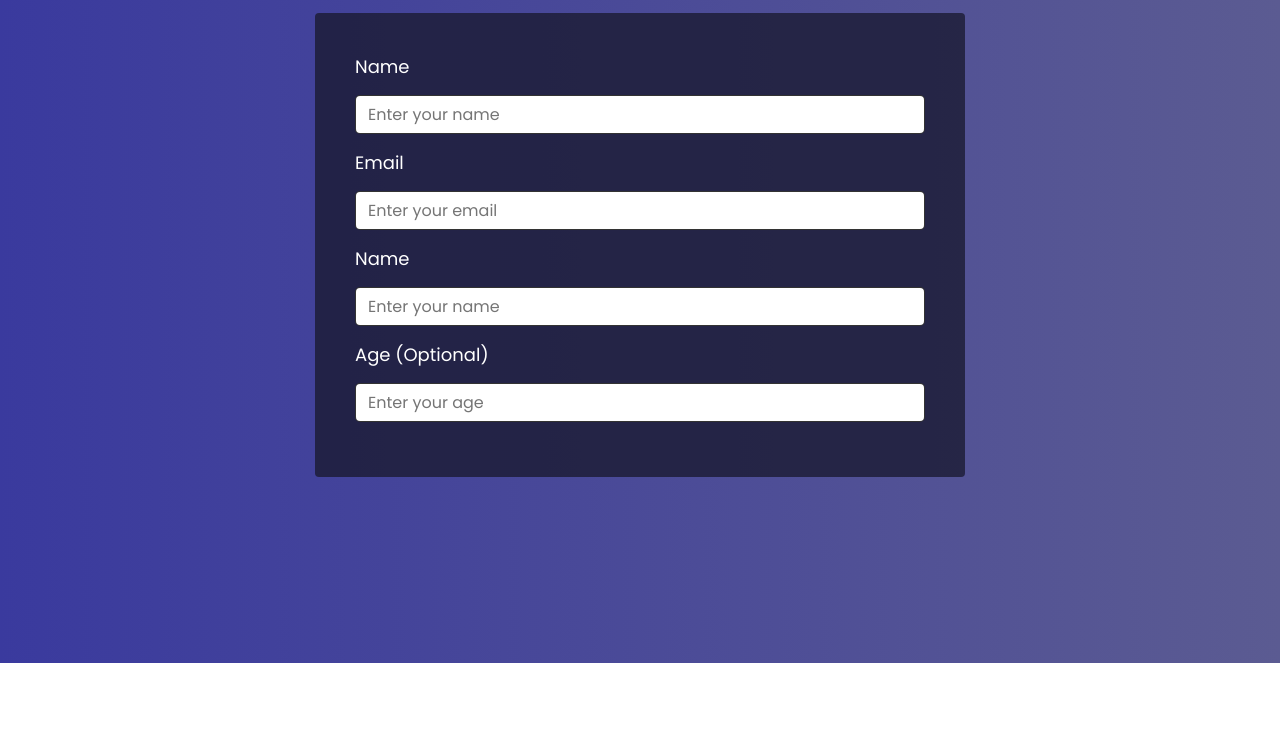
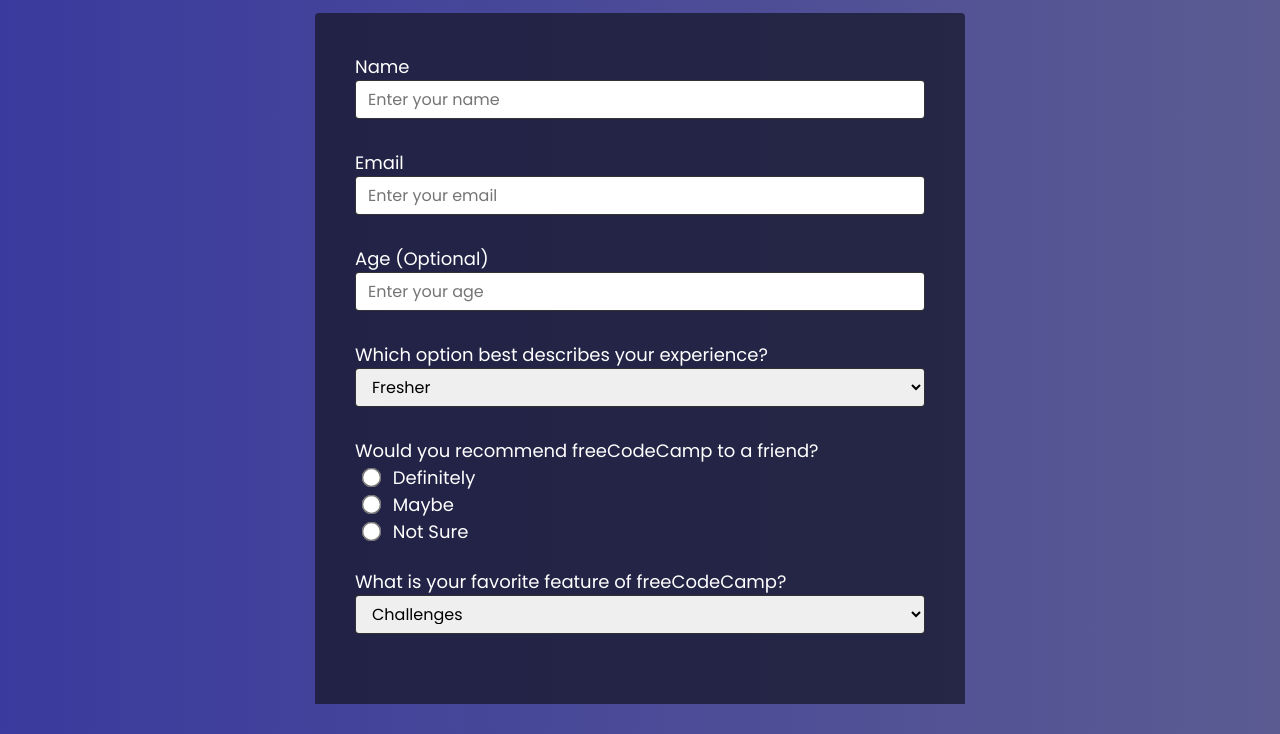
Before and after one commit to dray-snmln/FCC-Tribute-Page, a plain HTML site: page survey/index.html in a window 1280 px wide. Shown: the part 137-871 px from the top of the page. Before the commit the page ends 800 px from the top, so only its background shows below. Drawn offline with Linux system fonts and the light colour scheme.

Commit message:
populate form

```diff
--- a/survey/index.html
+++ b/survey/index.html
@@ -19,10 +19,26 @@
             <input type="text" id="name" placeholder="Enter your name" required><br>
             <label for="email" id="email-label">Email</label><br>
             <input type="email" id="email" placeholder="Enter your email" required><br>
-            <label for="name" id="name-label">Name</label><br>
-            <input type="text" id="name" placeholder="Enter your name" required><br>
-            <label for="age" id="email-label" min="18" max="120">Age <span>(Optional)</span></label><br>
-            <input type="number" id="number-label" placeholder="Enter your age"><br>
+            <label for="age" id="email-label" min="18" max="120">Age<span> (Optional)</span></label><br>
+            <input type="number" id="number" placeholder="Enter your age"><br>
+            <label>Which option best describes your experience?</label><br>
+            <select name="dropdown" id="dropdown" aria-placeholder="Select experience">
+                <option value="fresher">Fresher</option>
+                <option value="associate">Associate</option>
+                <option value="junior">Junior</option>
+                <option value="senior">Senior</option>
+            </select>
+            <label for="group1">Would you recommend freeCodeCamp to a friend?</label><br>
+            <input type="radio" value="2" name="group1"><span> Definitely</span> <br>
+            <input type="radio" value="1" name="group1"><span> Maybe</span>  <br>
+            <input type="radio" value="0" name="group1" id="radio-last"><span> Not Sure</span> <br>
+            <label>What is your favorite feature of freeCodeCamp?</label><br>
+            <select name="dropdown" id="dropdown" aria-placeholder="Select experience">
+                <option value="1">Challenges</option>
+                <option value="2">Projects</option>
+                <option value="3">Community</option>
+                <option value="4">Open Source</option>
+            </select>
         </form>
     </div>
 </body>
--- a/survey/style.css
+++ b/survey/style.css
@@ -22,28 +22,40 @@ body {
 
 #survey-form {
     background-color: rgba(27, 27, 50, 0.8);
-    border-radius: 4px;
+    border-top-left-radius: 4px;
+    border-top-right-radius: 4px;
     padding: 40px;
     text-align: left;
+    height: 100%;
+}
+
+#radio-last {
+    margin-bottom: 30px;
 }
 
 div.container {
     width: 650px;
     margin: 30px auto;
+    height: 100%;
 }
 
-label {
+label, span, #survey-form > p {
     font-size: 18px;
 }
 
-input {
+#email, #name, #number, select {
     font-size: 16px;
     font-family: 'Poppins', sans-serif;
     box-sizing: border-box;
     width: 100%;
-    border-radius: 5px;
+    border-radius: 4px;
     appearance: auto;
-    margin: 15px auto;
+    margin: 0 auto 30px;
     padding: 6px 12px;
     border: 1px rgba(0, 0, 0, .8) solid;
 }
+
+input[type='radio'] {
+    transform: scale(1.5);
+    margin: 7px 10px;
+}
```
